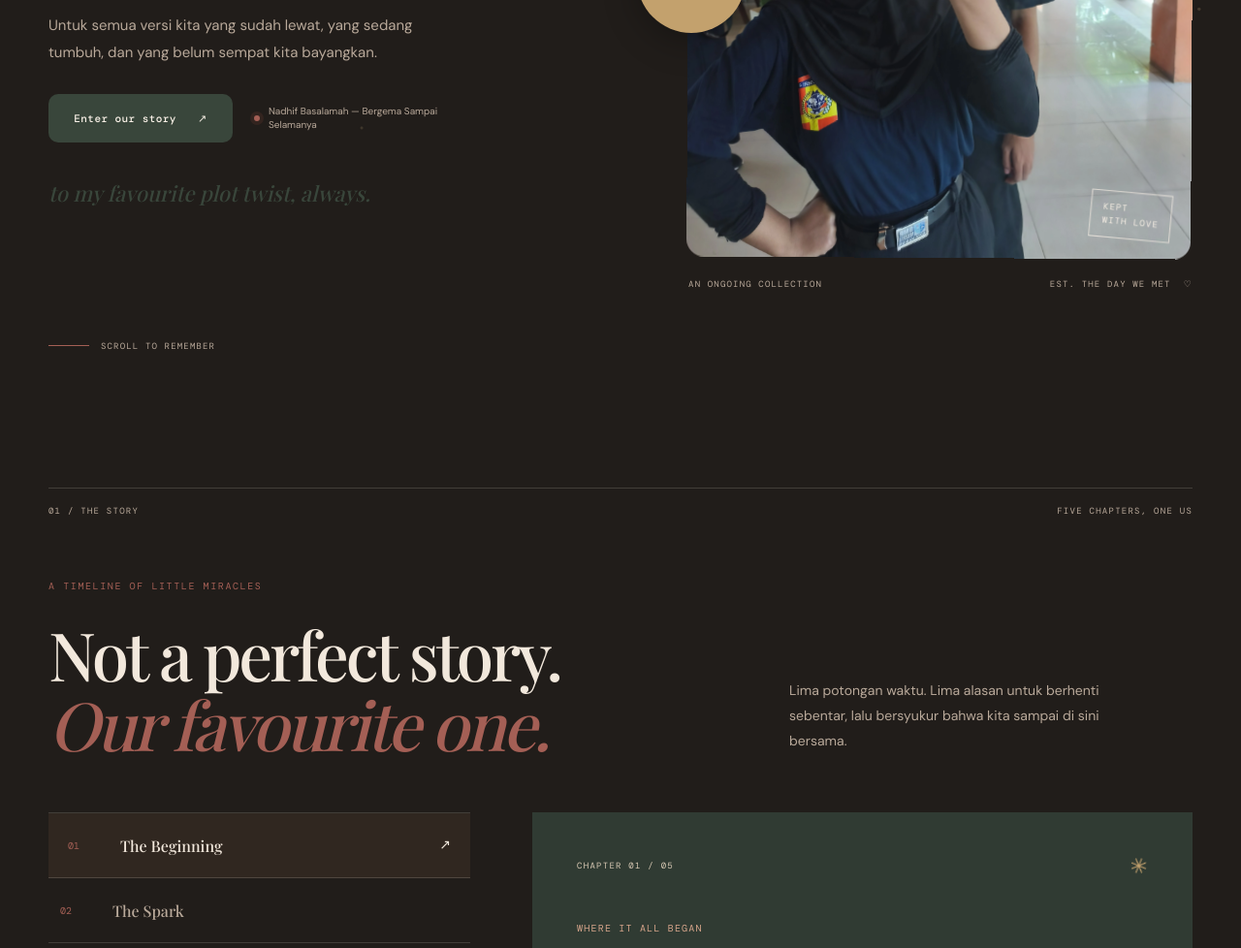
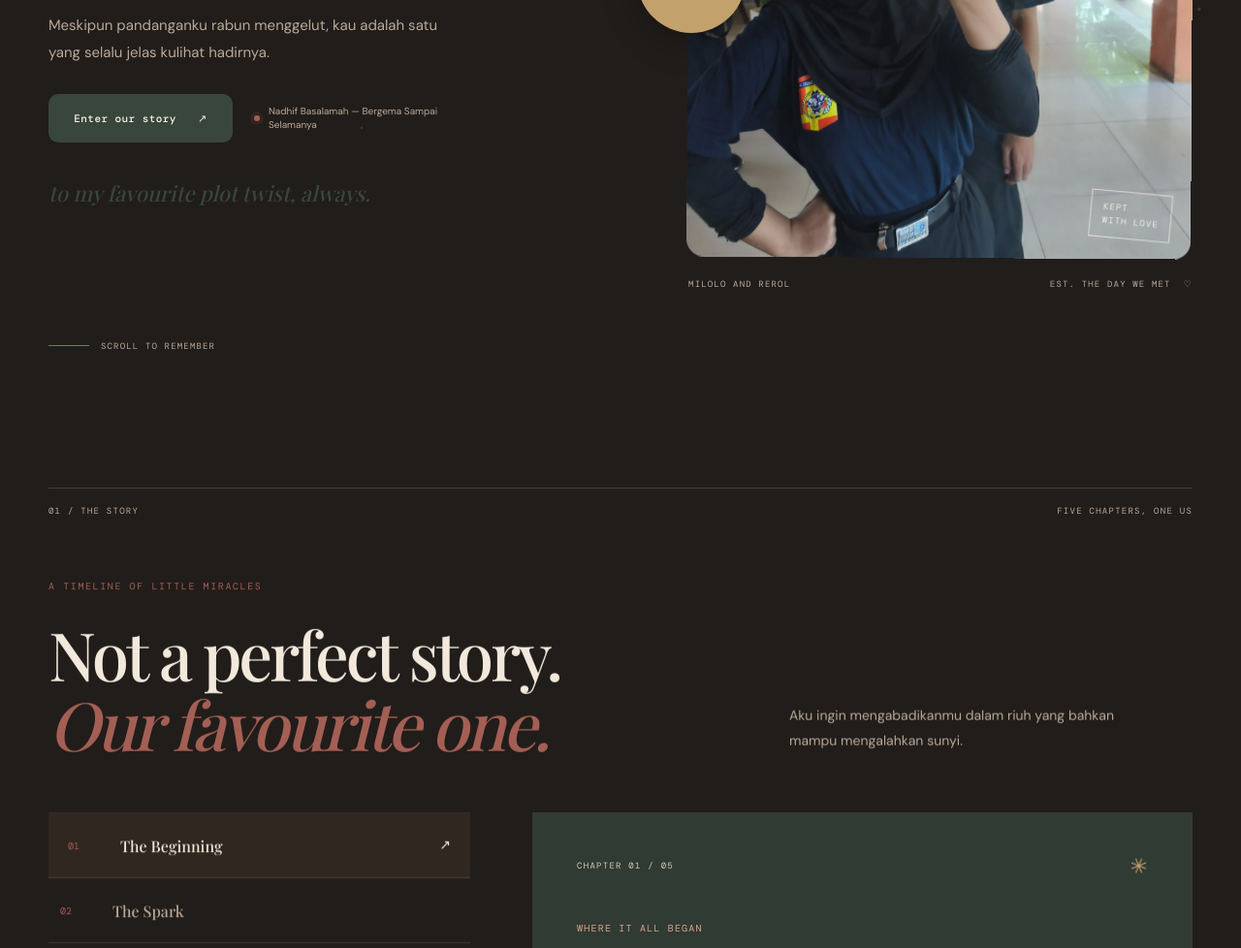
Before and after one commit to Madchesterell/Happy-Anniversary, a plain HTML site: page index.html in a window 1280 px wide. Shown: the part 599-1577 px from the top of the page at 97% size. Drawn offline with nearby package versions, Linux system fonts and the light colour scheme; a web font is replaced by a local one.

Commit message:
Update index.html

```diff
--- a/index.html
+++ b/index.html
@@ -32,7 +32,7 @@
       <div class="hero-copy" data-enter>
         <p class="eyebrow"><span class="eyebrow-line"></span> VOLUME 01 <span>·</span> A STUDY IN US</p>
         <h1 id="hero-title">Somehow,<br>it always<br>comes back <em>to you.</em></h1>
-        <p class="hero-lede">Untuk semua versi kita yang sudah lewat, yang sedang tumbuh, dan yang belum sempat kita bayangkan.</p>
+        <p class="hero-lede">Meskipun pandanganku rabun menggelut, kau adalah satu yang selalu jelas kulihat hadirnya.</p>
         <div class="hero-cta-row">
           <a class="button button-dark" id="openStory" href="#chapters">Enter our story <span aria-hidden="true">↗</span></a>
           <p class="track-caption"><span class="track-dot"></span><span id="trackStatus">Nadhif Basalamah — Bergema Sampai Selamanya</span></p>
@@ -48,7 +48,7 @@
   >
   <span class="image-stamp">KEPT<br>WITH LOVE</span>
 </div>
-        <div class="visual-footer"><span>AN ONGOING COLLECTION</span><span>EST. THE DAY WE MET&nbsp; ♡</span></div>
+        <div class="visual-footer"><span>MILOLO AND REROL </span><span>EST. THE DAY WE MET&nbsp; ♡</span></div>
         <span class="orbit-note">you make<br>ordinary, golden</span>
       </div>
       <a class="hero-scroll" href="#chapters"><span class="scroll-line"></span> SCROLL TO REMEMBER</a>
@@ -59,7 +59,7 @@
       <div class="chapter-intro">
         <p class="eyebrow">A TIMELINE OF LITTLE MIRACLES</p>
         <h2>Not a perfect story.<br><em>Our favourite one.</em></h2>
-        <p class="intro-copy">Lima potongan waktu. Lima alasan untuk berhenti sebentar, lalu bersyukur bahwa kita sampai di sini bersama.</p>
+        <p class="intro-copy">Aku ingin mengabadikanmu dalam riuh yang bahkan mampu mengalahkan sunyi.</p>
       </div>
       <div class="chapter-layout">
         <div class="chapter-tabs" role="tablist" aria-label="Pilih babak perjalanan">
@@ -73,7 +73,7 @@
           <div class="chapter-card-head"><span id="chapterNumber">CHAPTER 01 / 05</span><span class="chapter-symbol">✳</span></div>
           <p class="chapter-kicker" id="chapterKicker">where it all began</p>
           <h3 id="chapterTitle">The Beginning</h3>
-          <p class="chapter-text" id="chapterText">Dari percakapan sederhana yang awalnya terasa biasa, ternyata semesta sedang memperkenalkan seseorang yang akan menjadi bagian penting dalam hidupku.</p>
+          <p class="chapter-text" id="chapterText">Dari pertemuan sederhana yang awalnya terasa biasa, ternyata semesta sedang memperkenalkan seseorang yang akan menjadi bagian penting dalam hidupku.</p>
           <p class="chapter-sign" id="chapterNote">and then, there was you.</p>
           <div class="chapter-controls"><button type="button" id="chapterPrev" aria-label="Babak sebelumnya" disabled>←</button><span id="chapterProgress">01 — 05</span><button type="button" id="chapterNext" aria-label="Babak berikutnya">→</button></div>
         </article>
```
